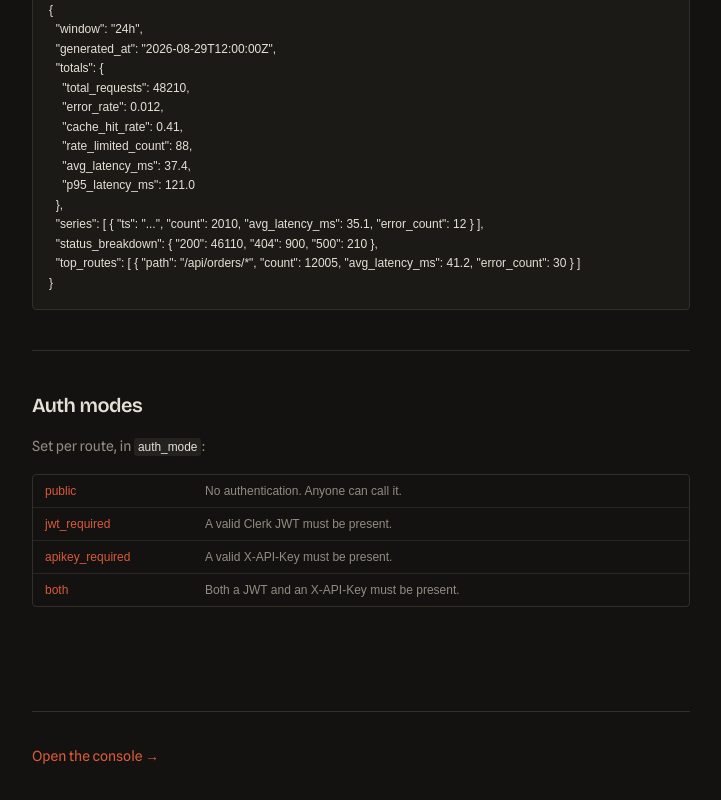
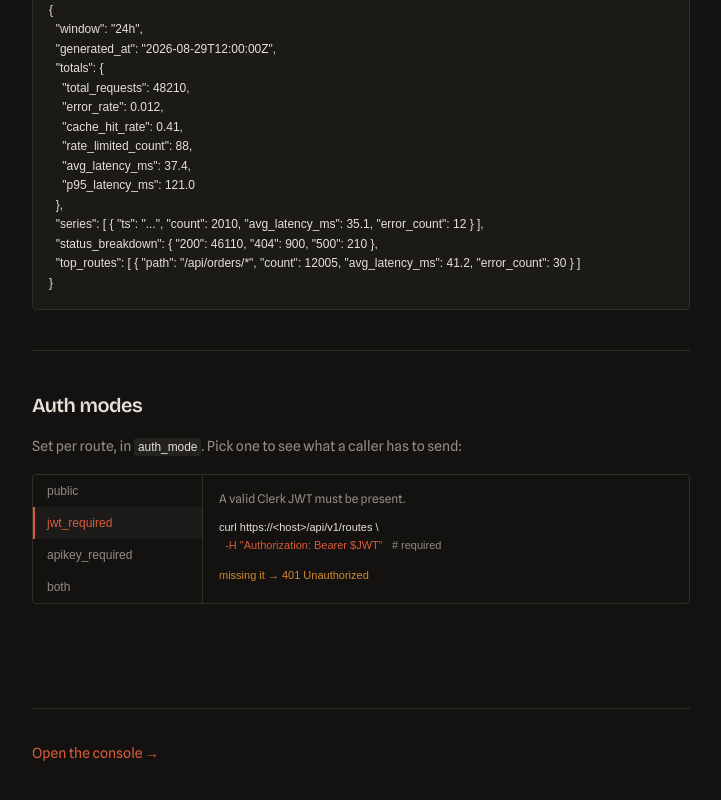
Before and after one commit to Rakshit-gen/vantageedge-fe, a Next.js app: page /docs in a window 1280 px wide. Shown: the part 4049-4849 px from the top of the page, without its empty margins (378-1099 px from the left). Built offline with nearby package versions, Linux system fonts and the light colour scheme; no server answers; a web font is replaced by a local one.

Commit message:
fe: auth modes become an interactive request preview

```diff
--- a/app/docs/page.tsx
+++ b/app/docs/page.tsx
@@ -4,6 +4,7 @@ import { DocsConfig, HostBar, DocsCode } from '@/components/docs-config'
 import { DocsNav } from '@/components/docs-nav'
 import { RequestSim } from '@/components/request-sim'
 import { Endpoints } from '@/components/docs-endpoints'
+import { AuthModes } from '@/components/docs-auth-modes'
 
 export const metadata = {
   title: 'VantageEdge · docs',
@@ -303,23 +304,8 @@ const { totals, series, top_routes } = await res.json()`}
         </Section>
 
         <Section id="auth-modes" title="Auth modes">
-          <p>Set per route, in <Code>auth_mode</Code>:</p>
-          <dl className="ledger overflow-hidden rounded border border-border text-xs">
-            {[
-              ['public', 'No authentication. Anyone can call it.'],
-              ['jwt_required', 'A valid Clerk JWT must be present.'],
-              ['apikey_required', 'A valid X-API-Key must be present.'],
-              ['both', 'Both a JWT and an X-API-Key must be present.'],
-            ].map(([mode, desc]) => (
-              <div
-                key={mode}
-                className="flex flex-col gap-0.5 border-b border-border/70 px-3 py-2 last:border-0 sm:flex-row sm:gap-4"
-              >
-                <dt className="shrink-0 text-patch sm:w-36">{mode}</dt>
-                <dd className="text-muted-foreground">{desc}</dd>
-              </div>
-            ))}
-          </dl>
+          <p>Set per route, in <Code>auth_mode</Code>. Pick one to see what a caller has to send:</p>
+          <AuthModes />
         </Section>
 
         <div className="mt-16 border-t border-border pt-8">
--- /dev/null
+++ b/components/docs-auth-modes.tsx
@@ -0,0 +1,70 @@
+'use client'
+
+import { useState } from 'react'
+import { cn } from '@/lib/utils'
+import { useDocsConfig } from './docs-config'
+
+const MODES = [
+  { key: 'public', jwt: false, apikey: false, blurb: 'No authentication. Anyone can call the route.' },
+  { key: 'jwt_required', jwt: true, apikey: false, blurb: 'A valid Clerk JWT must be present.' },
+  { key: 'apikey_required', jwt: false, apikey: true, blurb: 'A valid X-API-Key must be present.' },
+  { key: 'both', jwt: true, apikey: true, blurb: 'Both a JWT and an X-API-Key must be present.' },
+] as const
+
+export function AuthModes() {
+  const [active, setActive] = useState<(typeof MODES)[number]['key']>('jwt_required')
+  const { host } = useDocsConfig()
+  const base = host || '<host>'
+  const mode = MODES.find((m) => m.key === active)!
+
+  return (
+    <div className="not-prose overflow-hidden rounded border border-border sm:grid sm:grid-cols-[170px_1fr]">
+      <div className="ledger flex flex-row overflow-x-auto border-b border-border sm:flex-col sm:overflow-visible sm:border-b-0 sm:border-r">
+        {MODES.map((m) => (
+          <button
+            key={m.key}
+            onClick={() => setActive(m.key)}
+            className={cn(
+              'shrink-0 border-transparent px-3 py-2 text-left text-xs transition-colors sm:border-l-2',
+              m.key === active
+                ? 'bg-accent/40 text-patch sm:border-patch'
+                : 'text-muted-foreground hover:text-foreground',
+            )}
+          >
+            {m.key}
+          </button>
+        ))}
+      </div>
+
+      <div className="p-4">
+        <p className="text-xs text-muted-foreground">{mode.blurb}</p>
+        <pre className="ledger mt-3 overflow-x-auto text-[11px] leading-relaxed text-foreground">
+          <code>
+            {`curl https://${base}/api/v1/routes`}
+            {mode.jwt && (
+              <>
+                {' \\\n  '}
+                <span className="text-patch">-H &quot;Authorization: Bearer $JWT&quot;</span>
+                <span className="text-muted-foreground">   # required</span>
+              </>
+            )}
+            {mode.apikey && (
+              <>
+                {' \\\n  '}
+                <span className="text-patch">-H &quot;X-API-Key: ve_live_...&quot;</span>
+                <span className="text-muted-foreground">   # required</span>
+              </>
+            )}
+          </code>
+        </pre>
+        <p className="ledger mt-3 text-[11px]">
+          {mode.jwt || mode.apikey ? (
+            <span className="text-warning">missing {mode.jwt && mode.apikey ? 'either' : 'it'} → 401 Unauthorized</span>
+          ) : (
+            <span className="text-lamp">no header needed → 200</span>
+          )}
+        </p>
+      </div>
+    </div>
+  )
+}
```
